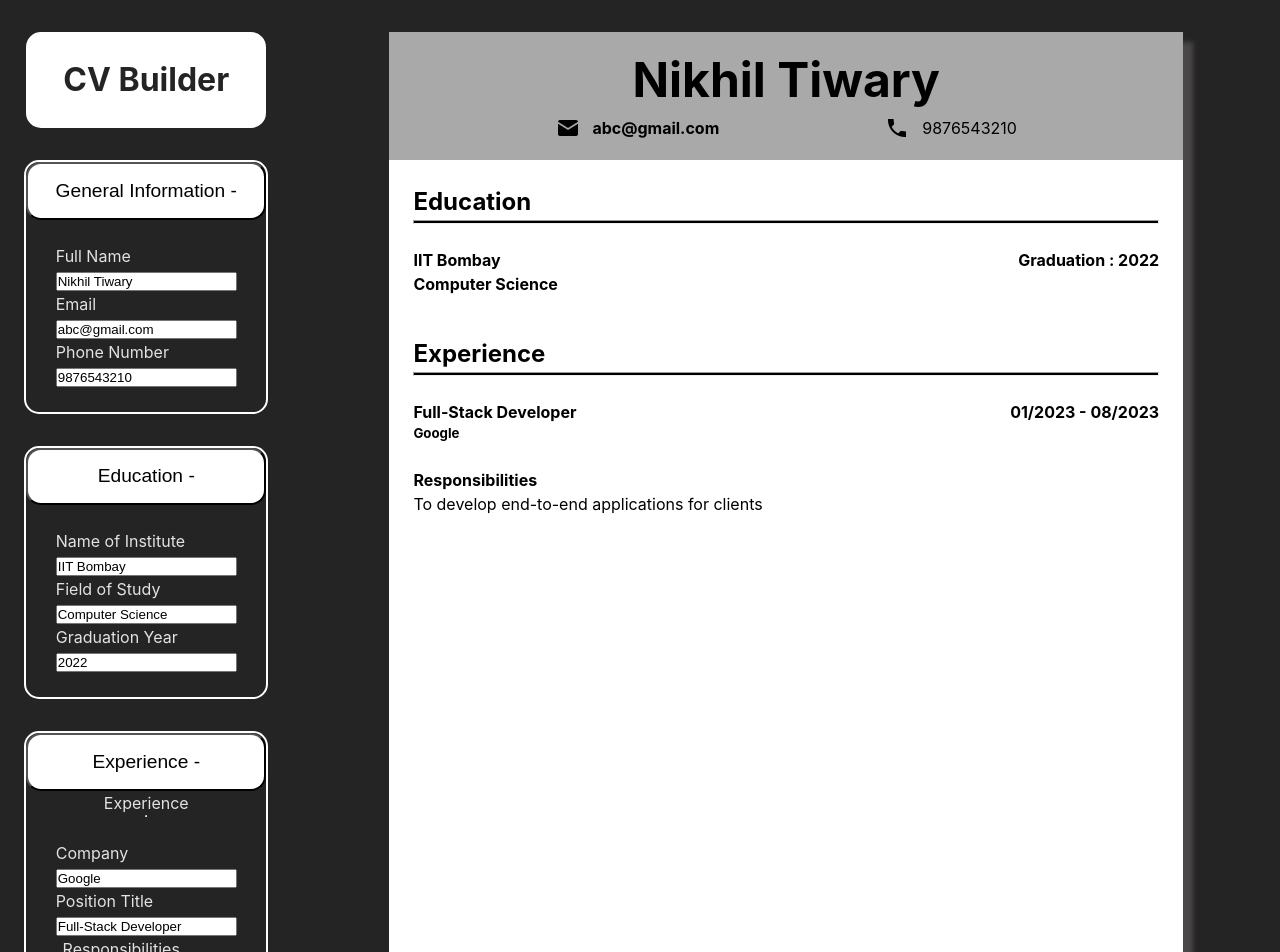
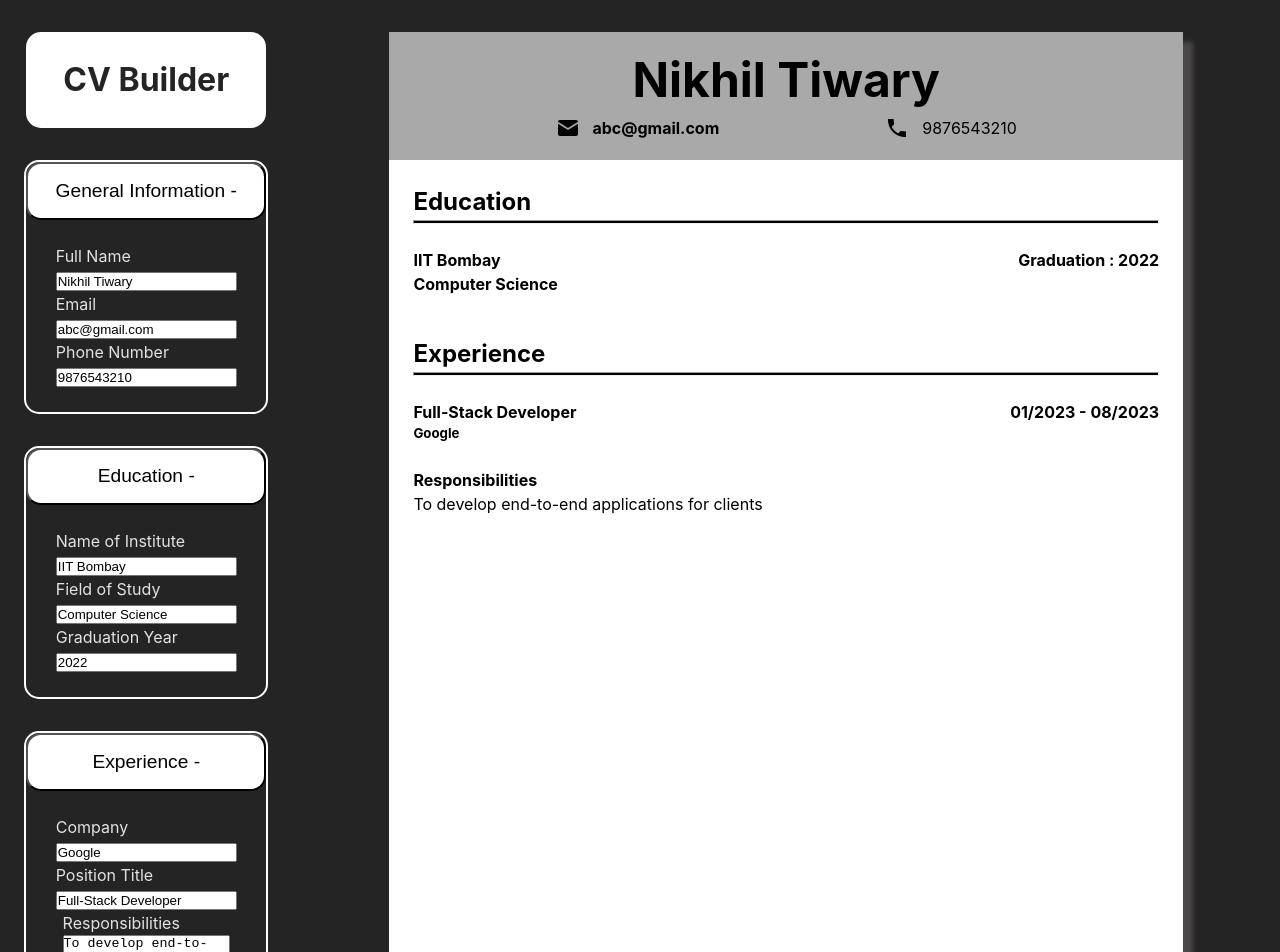
Before and after one commit to nikhil-tiwary61/cv-builder, a React (Vite) app: page / in a window 1280 px wide. Shown: the top 952 px of the page. Built offline with nearby package versions, Linux system fonts and the light colour scheme.

Commit message:
remove legend anf horizontal line from ExperienceForm component

```diff
--- a/src/components/sidebar/ExperienceForm.jsx
+++ b/src/components/sidebar/ExperienceForm.jsx
@@ -9,8 +9,6 @@ export default function ExperienceForm({ resume, changeResume }) {
       </button>
       {open && (
         <form action="" className="collapsible-form">
-          <legend>Experience</legend>
-          <hr className="sidebar-hr" />
           <br />
           <label htmlFor="">
             Company <br />
```
